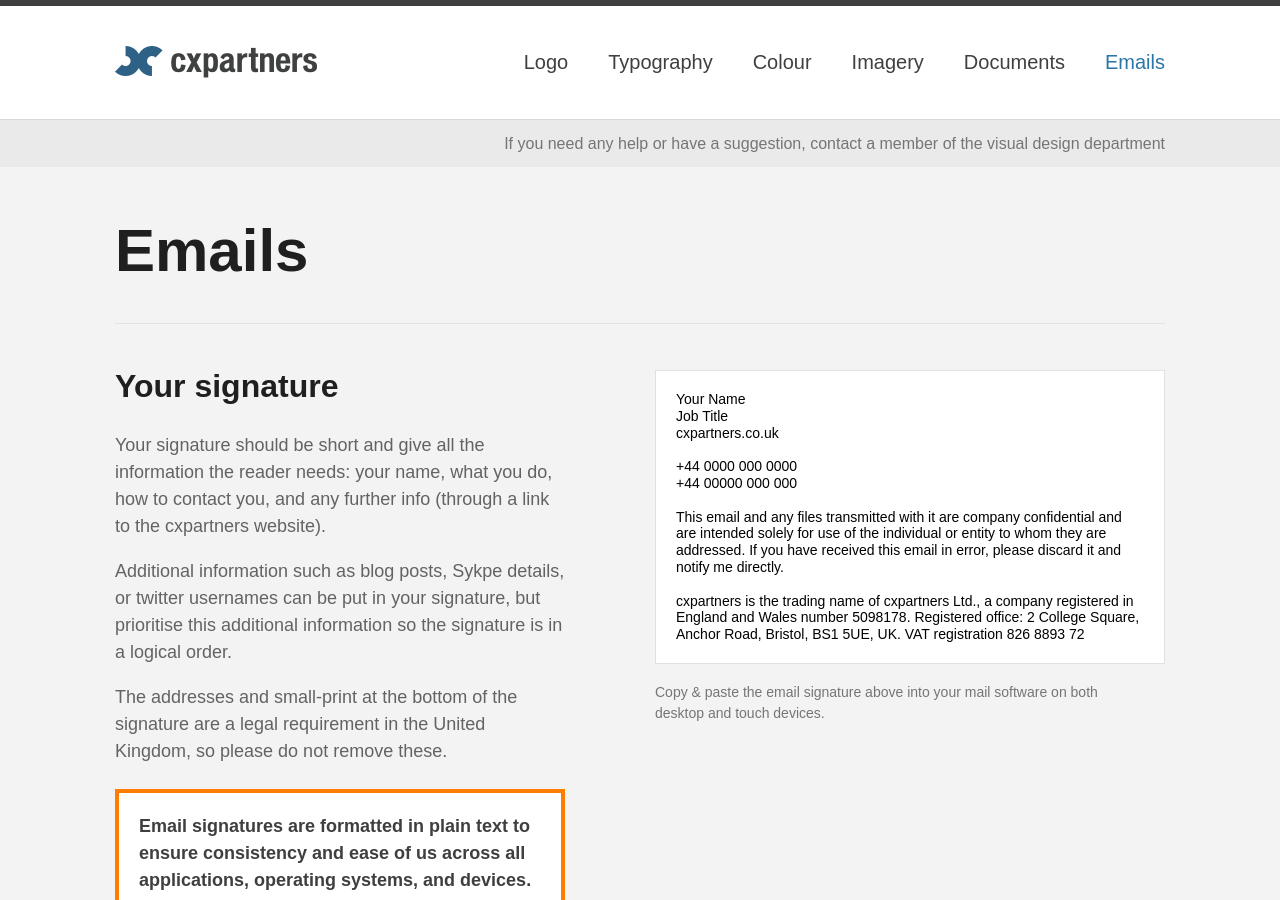
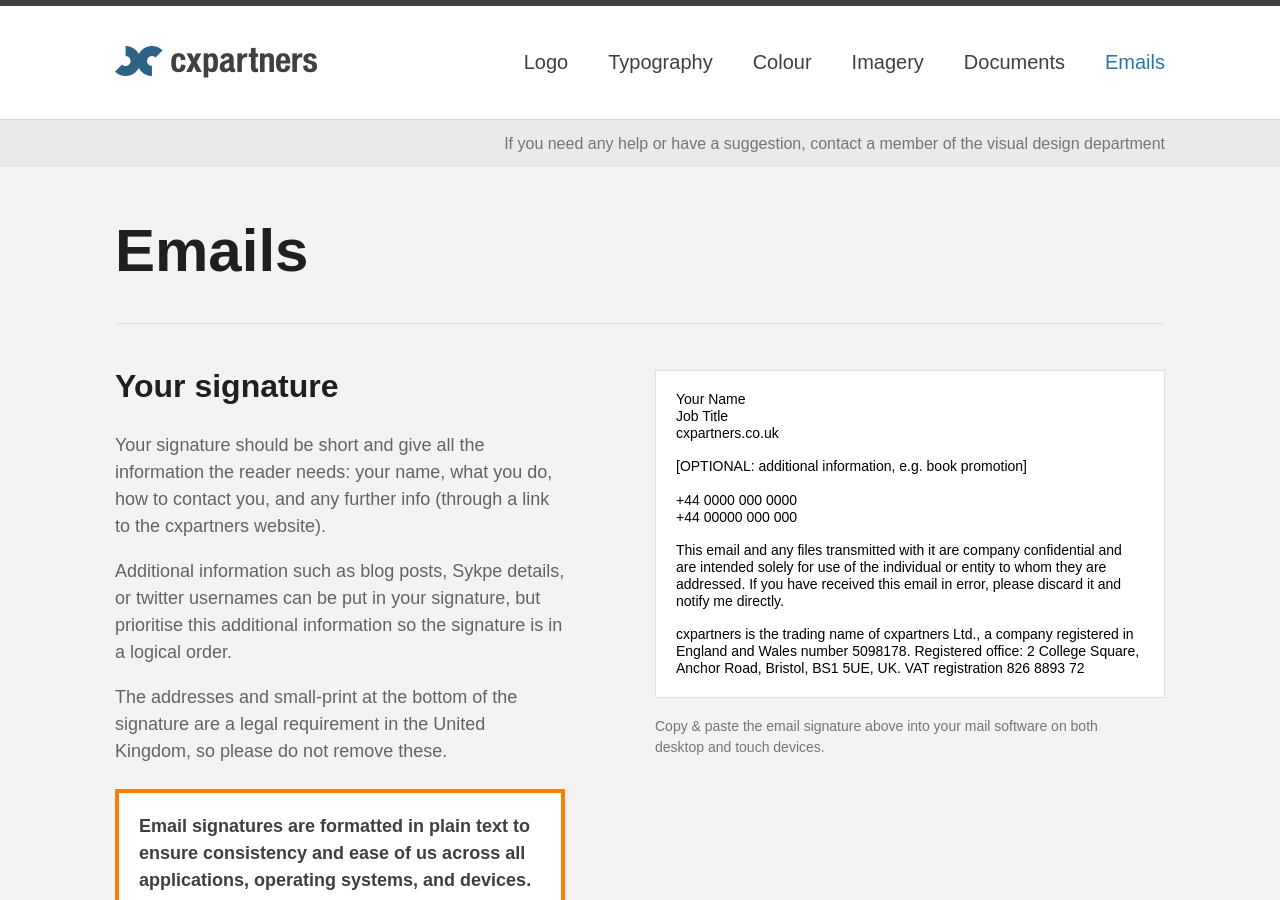
Before and after one commit to cxpartners/design-manual, a Jekyll site: the page built from emails.html, in a window 1280 px wide and 900 px high. Built offline with Jekyll 4.4.1, drawn with Linux system fonts in a browser that asks for light colours.

Commit message:
Add optional info

```diff
--- a/emails.html
+++ b/emails.html
@@ -21,6 +21,8 @@
         Your Name<br>
         Job Title<br>
         cxpartners.co.uk<br>
+        <br>
+        [OPTIONAL: additional information, e.g. book promotion]<br>
         <br>
         +44 0000 000 0000<br>
         +44 00000 000 000<br>
```
